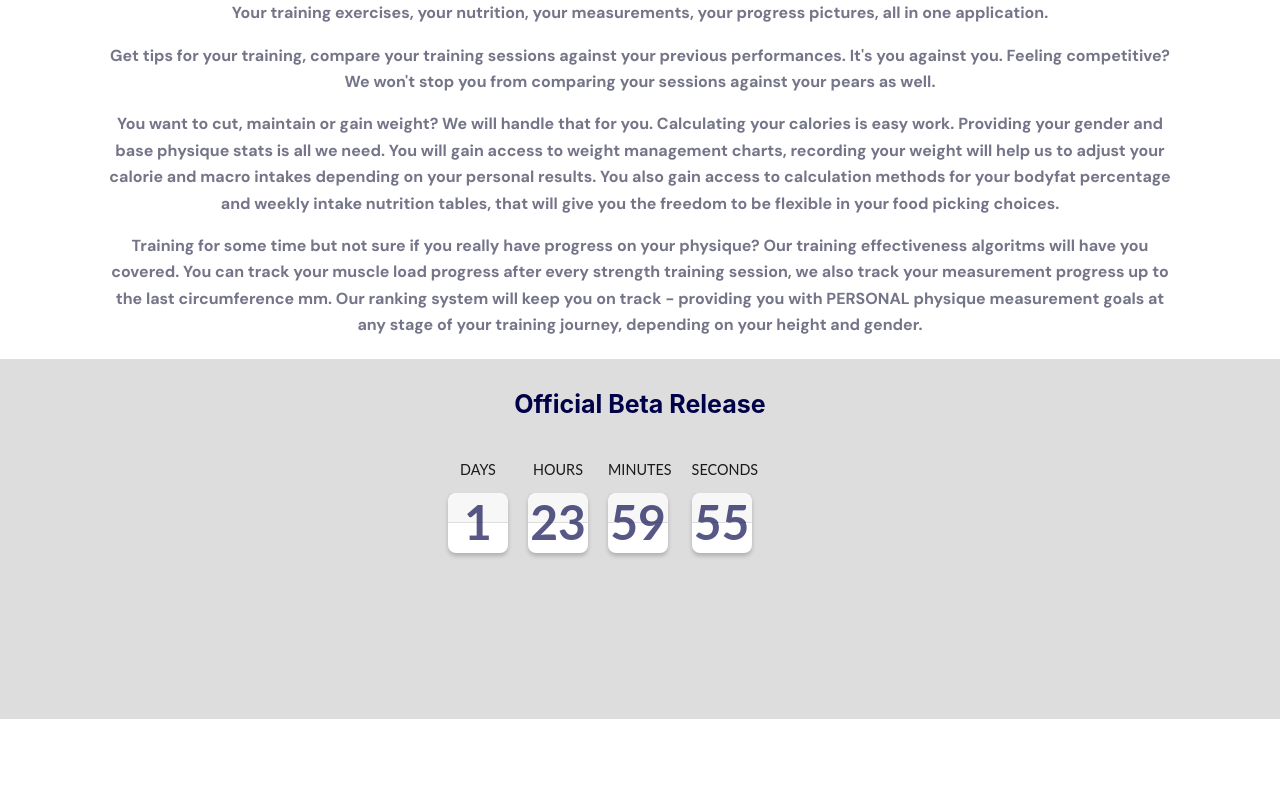
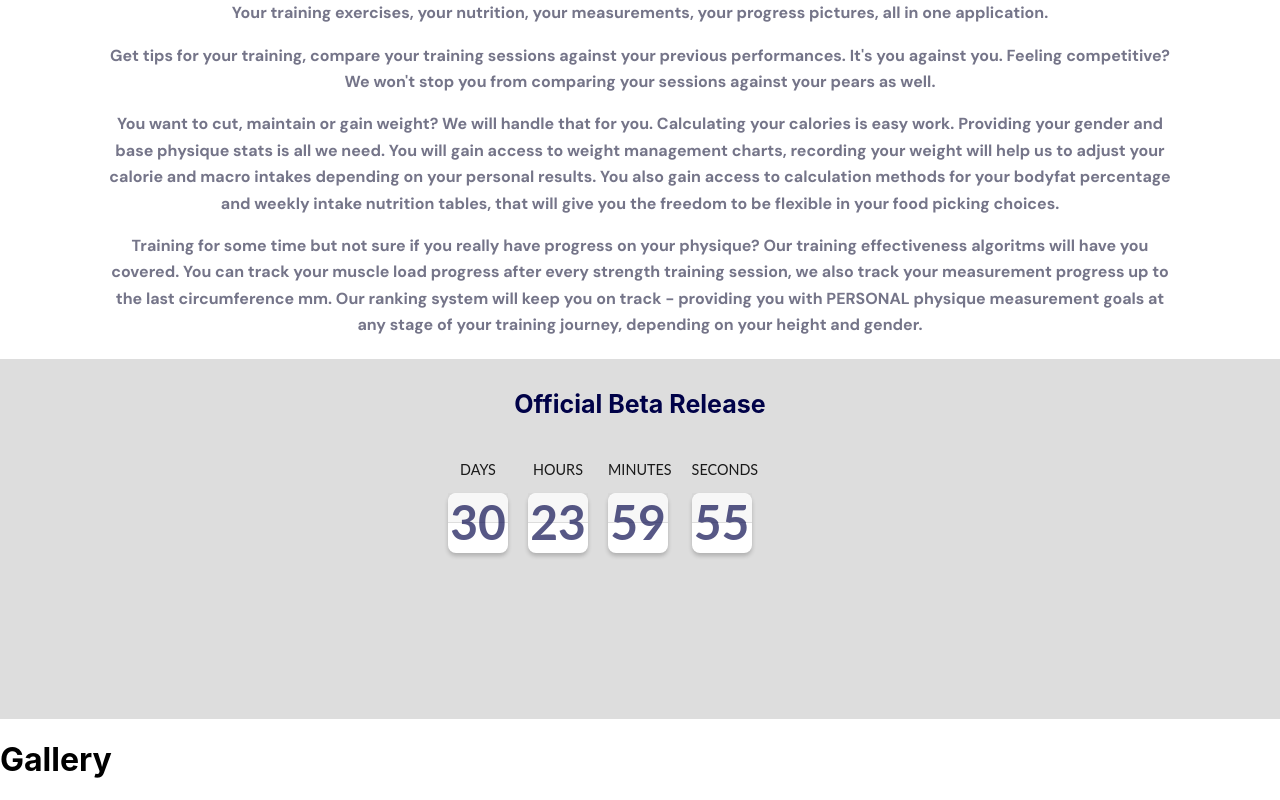
Before and after one commit to StGrozdanov/Forge-My-Physique-Website, a React (Create React App) app: page / in a window 1280 px wide. Shown: the part 989-1789 px from the top of the page. Before the commit the page ends 1728 px from the top, so only its background shows below. Built offline with nearby package versions, Linux system fonts and the light colour scheme.

Commit message:
Implemented is close to release counter style

```diff
--- a/src/App.js
+++ b/src/App.js
@@ -3,8 +3,9 @@ import Header from './components/Header/Header';
 import Features from './components/Features/Features';
 import Countdown from './components/Countdown/Countdown';
 import { calculateTargetDate } from './helpers/calculateTargetDate'
+import Gallery from './components/Gallery/Gallery';
 
-const APP_RELEASE_AFTER_DAYS = 2;
+const APP_RELEASE_AFTER_DAYS = 31;
 
 function App() {
   const date = calculateTargetDate(APP_RELEASE_AFTER_DAYS);
@@ -15,6 +16,7 @@ function App() {
       <Header />
       <Features />
       <Countdown targetDate={date} />
+      <Gallery />
     </>
   );
 }
--- a/src/components/Countdown/Countdown.js
+++ b/src/components/Countdown/Countdown.js
@@ -14,10 +14,10 @@ export default function Countdown({ targetDate }) {
     return (
         <article className="counter">
             <h3>Official Beta Release</h3>
-            <TimeLeft value={days} unit={'Days'} isCloseToRelease={days <= 3} />
-            <TimeLeft value={hours} unit={'Hours'} isCloseToRelease={days === 0} />
-            <TimeLeft value={minutes} unit={'Minutes'} isCloseToRelease={false} />
-            <TimeLeft value={seconds} unit={'Seconds'} isCloseToRelease={false} />
+            <TimeLeft value={days} unit={'Days'} isCloseToRelease={days <= 3 && days !== 0} />
+            <TimeLeft value={hours} unit={'Hours'} isCloseToRelease={days === 0 && hours !== 0} />
+            <TimeLeft value={minutes} unit={'Minutes'} isCloseToRelease={hours === 0 && minutes !== 0} />
+            <TimeLeft value={seconds} unit={'Seconds'} isCloseToRelease={minutes === 0 && seconds !== 0} />
         </article>
     );
 };
--- a/src/components/Countdown/CountdownExpired.js
+++ b/src/components/Countdown/CountdownExpired.js
@@ -1,8 +1,5 @@
 export default function CountdownExpired() {
     return (
-        <article className="expired-notice">
-            <span>The application is released!!!</span>
-            <p>Please select a future date and time if it's a mistake</p>
-        </article>
+        <></>
     );
 };
--- a/src/components/Countdown/TimeLeft.js
+++ b/src/components/Countdown/TimeLeft.js
@@ -7,11 +7,11 @@ export default function TimeLeft({ value, unit, isCloseToRelease }) {
                 <span className="count-title">{unit}</span>
 
                 <div className="figure">
-                    <span className="top">{value}</span>
+                    <span className="top" style={isCloseToRelease ? {color: 'red'} : {color: ''}}>{value}</span>
                     <span className="top-back">
                         <span>{value}</span>
                     </span>
-                    <span className="bottom">{value}</span>
+                    <span className="bottom" style={isCloseToRelease ? {color: 'darkred'} : {color: ''}}>{value}</span>
                     <span className="bottom-back">
                         <span>{value}</span>
                     </span>
--- /dev/null
+++ b/src/components/Gallery/Gallery.js
@@ -0,0 +1,7 @@
+import './Gallery.css'
+
+export default function Gallery() {
+    return (
+       <h1>Gallery</h1>
+    );
+}
```
Also changed, not shown: src/components/Gallery/Gallery.css (added).
